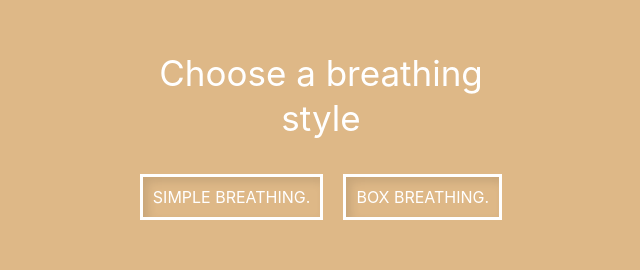
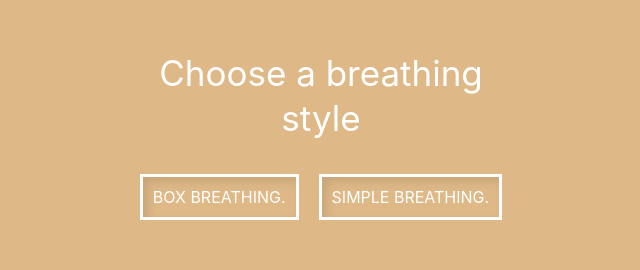
Before and after one commit to ashobiz/breath-It, a React (Create React App) app: page / in a window 1280 px wide. Shown: the part 271-541 px from the top of the page, without its empty margins (319-959 px from the left). Built offline with nearby package versions, Linux system fonts and the light colour scheme.

Commit message:
Button fix

```diff
--- a/src/App.tsx
+++ b/src/App.tsx
@@ -37,11 +37,11 @@ const App: React.FC = () => {
             {!state.simple && !state.box && (
               <div className={styles.intro}>
                 <h1>{INTRO_HEADING}</h1>
+                <span onClick={() => handleState(BOX)}>
+                  {BOX_INITIAL_MESSAGE}
+                </span>
                 <span onClick={() => handleState(SIMPLE)}>
                   {SIMPLE_INITIAL_MESSAGE}
-                </span>
-                <span onClick={() => handleState(BOX)}>
-                  {BOX_INITIAL_MESSAGE}
                 </span>
               </div>
             )}
```
